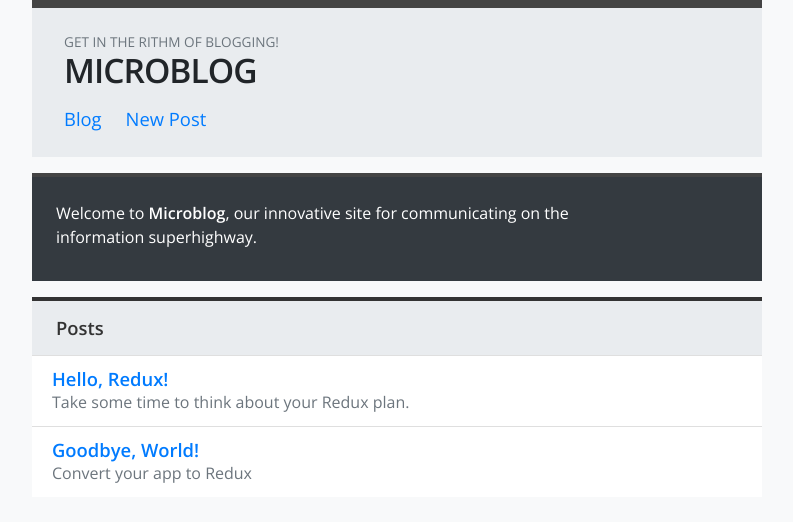
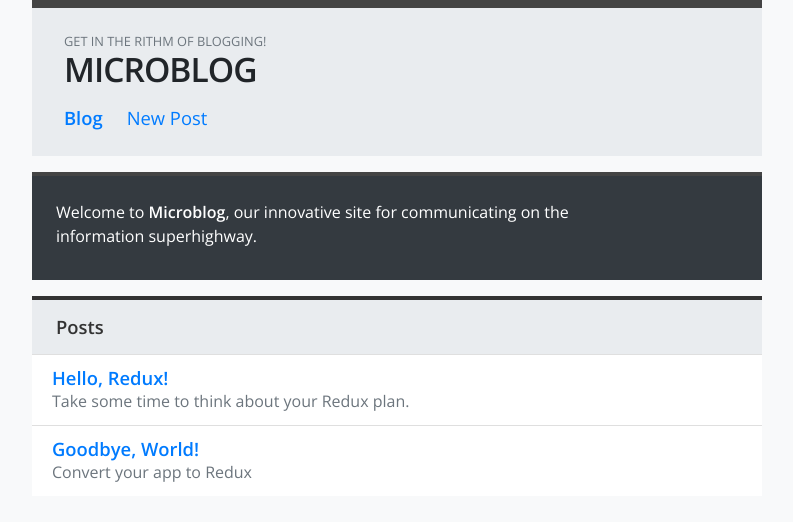
Before and after one commit to chad-schroeder/react-microblog, a React (Create React App) app: page / in a window 1280 px wide. Shown: the top 522 px of the page, without its empty margins (243-1036 px from the left). Built offline with nearby package versions, Linux system fonts and the light colour scheme.

Commit message:
Basic active state on Navbar

```diff
--- a/src/components/NavBar/NavBar.js
+++ b/src/components/NavBar/NavBar.js
@@ -8,6 +8,7 @@
         <NavLink
           exact
           className="mr-4 py-2 text-decoration-none"
+          activeStyle={{ fontWeight: 600 }}
           style={{ fontSize: '1.15rem' }}
           to="/"
         >
@@ -16,6 +17,7 @@
         <NavLink
           exact
           className="py-2 text-decoration-none"
+          activeStyle={{ fontWeight: 600 }}
           style={{ fontSize: '1.15rem' }}
           to="/new"
         >
--- a/src/components/NavBox/NavBox.js
+++ b/src/components/NavBox/NavBox.js
@@ -15,7 +15,7 @@
             >
               <p
                 className="text-muted text-uppercase mb-0"
-                style={{ fontSize: '0.85rem' }}
+                style={{ fontSize: '0.8rem' }}
               >
                 Get in the Rithm of blogging!
               </p>
```
